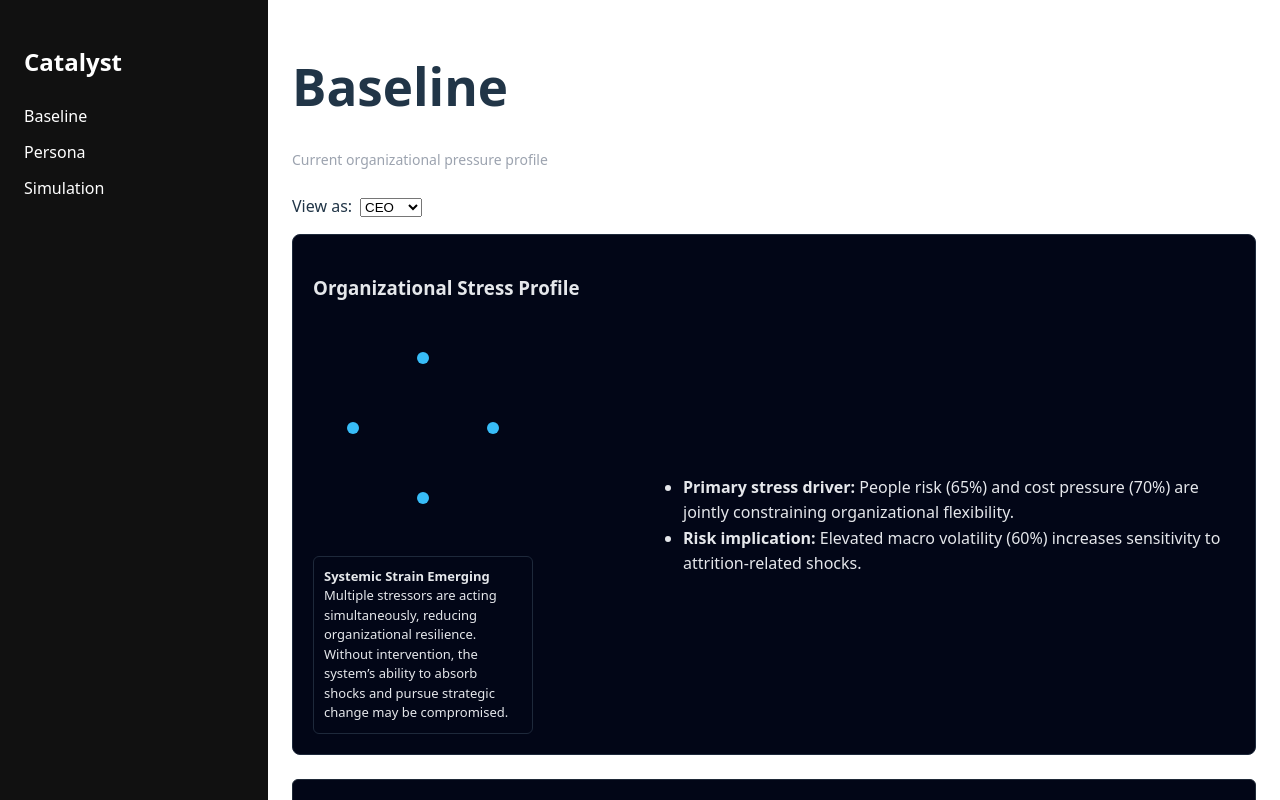
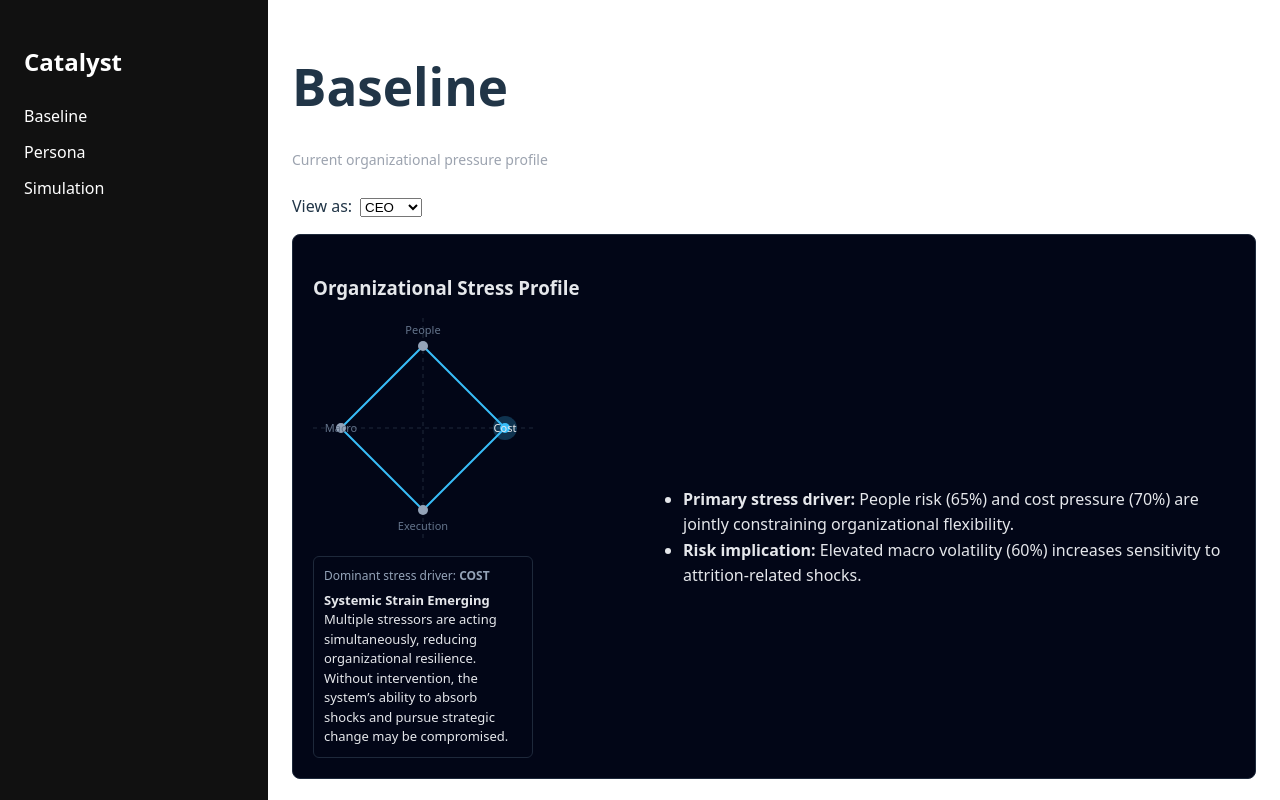
Before and after one commit to prasadbng-art/the-catalyst, a React (Vite) app in the folder catalyst_v1/catalyst-api/catalyst-ui/: page /baseline in a window 1280 px wide. Shown: the top 800 px of the page. Built offline with nearby package versions, Linux system fonts and the light colour scheme.

Commit message:
refactor magicube for visual effect

```diff
--- a/catalyst_v1/catalyst-api/catalyst-ui/src/components/visuals/MagicCube.tsx
+++ b/catalyst_v1/catalyst-api/catalyst-ui/src/components/visuals/MagicCube.tsx
@@ -1,5 +1,12 @@
 import type { StressProfile, Persona } from "./motion";
-import { getMotionState, getMotionAnnotation } from "./motion";
+import {
+  getMotionState,
+  getMotionAnnotation,
+} from "./motion";
+
+/* =========================================================
+   MagicCube — Static Stress Geometry (Phase IV.2)
+========================================================= */
 
 type MagicCubeProps = {
   stress: StressProfile;
@@ -12,20 +19,111 @@ export default function MagicCube({
   persona,
   size = 220,
 }: MagicCubeProps) {
+  /* ---------------------------------------------
+     Motion + annotation
+  --------------------------------------------- */
   const motionState = getMotionState(stress);
   const annotation = getMotionAnnotation(motionState, persona);
 
+  /* ---------------------------------------------
+     Dominant stress detection
+  --------------------------------------------- */
+  const dominantKey = (Object.entries(stress) as [
+    keyof StressProfile,
+    number
+  ][])
+    .sort((a, b) => b[1] - a[1])[0][0];
+
+  /* ---------------------------------------------
+     Geometry
+  --------------------------------------------- */
+  const vertices = [
+    { key: "people", x: size / 2, y: 28, label: "People" },
+    { key: "cost", x: size - 28, y: size / 2, label: "Cost" },
+    { key: "execution", x: size / 2, y: size - 28, label: "Execution" },
+    { key: "macro", x: 28, y: size / 2, label: "Macro" },
+  ] as const;
+
+  /* =========================================================
+     Render
+  ========================================================= */
   return (
-    <div style={{ position: "relative", width: size }}>
-      {/* Placeholder cube geometry (static for now) */}
+    <div style={{ width: size }}>
+      {/* ================= Cube ================= */}
       <svg width={size} height={size}>
-        <circle cx={size / 2} cy={40} r={6} fill="#38bdf8" />
-        <circle cx={size - 40} cy={size / 2} r={6} fill="#38bdf8" />
-        <circle cx={size / 2} cy={size - 40} r={6} fill="#38bdf8" />
-        <circle cx={40} cy={size / 2} r={6} fill="#38bdf8" />
+        {/* Crosshair */}
+        <line
+          x1={size / 2}
+          y1={0}
+          x2={size / 2}
+          y2={size}
+          stroke="#1e293b"
+          strokeDasharray="4 4"
+        />
+        <line
+          x1={0}
+          y1={size / 2}
+          x2={size}
+          y2={size / 2}
+          stroke="#1e293b"
+          strokeDasharray="4 4"
+        />
+
+        {/* Polygon */}
+        <polygon
+          points={vertices.map(v => `${v.x},${v.y}`).join(" ")}
+          fill="none"
+          stroke="#38bdf8"
+          strokeWidth={2}
+        />
+
+        {/* Vertices */}
+        {vertices.map(v => {
+          const isDominant = v.key === dominantKey;
+
+          return (
+            <g key={v.key}>
+              {/* Soft glow for dominant stress */}
+              {isDominant && (
+                <circle
+                  cx={v.x}
+                  cy={v.y}
+                  r={12}
+                  fill="#38bdf8"
+                  opacity={0.25}
+                />
+              )}
+
+              {/* Core dot */}
+              <circle
+                cx={v.x}
+                cy={v.y}
+                r={5}
+                fill={isDominant ? "#38bdf8" : "#94a3b8"}
+              />
+
+              {/* Label */}
+              <text
+                x={v.x}
+                y={
+                  v.key === "people"
+                    ? v.y - 12
+                    : v.key === "execution"
+                    ? v.y + 20
+                    : v.y + 4
+                }
+                textAnchor="middle"
+                fontSize={11}
+                fill={isDominant ? "#e5e7eb" : "#64748b"}
+              >
+                {v.label}
+              </text>
+            </g>
+          );
+        })}
       </svg>
 
-      {/* Annotation */}
+      {/* ================= Annotation ================= */}
       <div
         style={{
           marginTop: 12,
@@ -35,8 +133,20 @@ export default function MagicCube({
           borderRadius: 6,
           color: "#e5e7eb",
           fontSize: 13,
+          lineHeight: 1.5,
         }}
       >
+        <div
+          style={{
+            fontSize: 12,
+            color: "#94a3b8",
+            marginBottom: 6,
+          }}
+        >
+          Dominant stress driver:{" "}
+          <strong>{dominantKey.toUpperCase()}</strong>
+        </div>
+
         <strong>{annotation.title}</strong>
         <div>{annotation.message}</div>
       </div>
```
